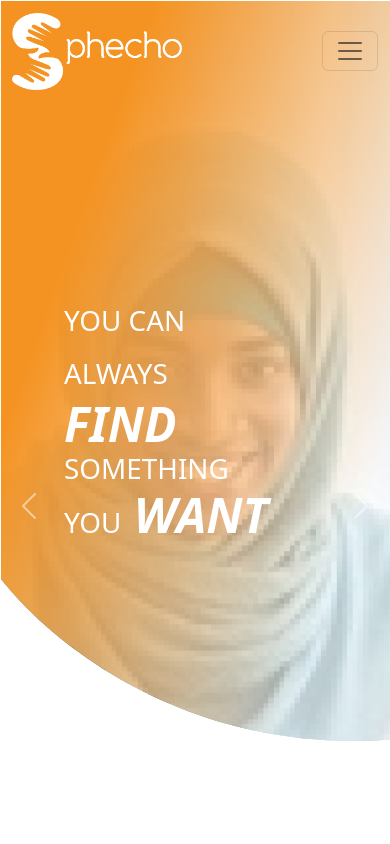
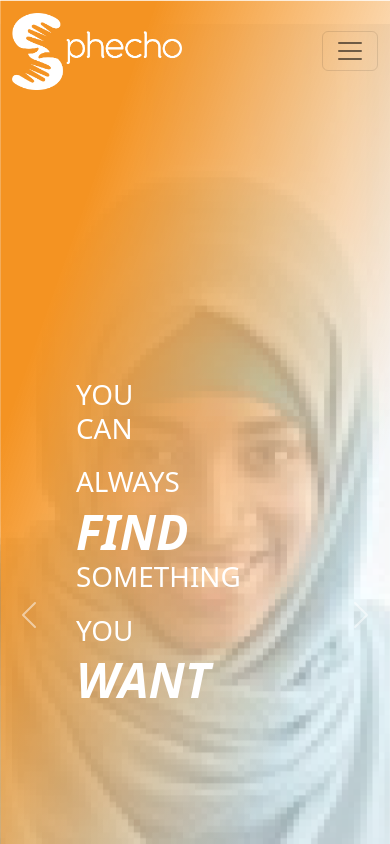
Before and after one commit to Faisal-Manzer/shop-landing-page, a React (Create React App) app: page / in a window 390 px wide. Shown: the top 844 px of the page. Built offline with nearby package versions, Linux system fonts and the light colour scheme.

Commit message:
fix(banner): banner larger responsive resolved

```diff
--- a/src/shop/Shop.tsx
+++ b/src/shop/Shop.tsx
@@ -111,10 +111,27 @@ const NavBar = () => {
 const Banner = () => {
   return (
     <div
-      className="banner-container position: relative"
-      style={{ height: "130vh", width: "100wh" }}
+      className="banner-container position-relative"
+      style={{ height: "130vh", width: "100%" }}
     >
-      <div className="clip-container position-relative">
+      <svg
+        id="svgPath"
+        viewBox="0 0 1438 693"
+        fill="none"
+        xmlns="http://www.w3.org/2000/svg"
+      >
+        <defs>
+          <clipPath id="clipPath" clipPathUnits="objectBoundingBox">
+            <path
+              transform="scale(0.001390820584, 0.00144300144)"
+              d="M153 598C56.6 601.2 56.5 630 0.5 660V0.5H1437.5V566C1413.05 580.421 1210.85 695.396 1066.5 692C913.885 688.409 817.872 566 758 566C641.5 566 550.202 680 465.5 680C341.5 680 273.5 594 153 598Z"
+              stroke="black"
+            />
+          </clipPath>
+        </defs>
+      </svg>
+
+      <div className="clip-container w-100 position-relative">
         <Carousel>
           <Carousel.Item>
             <img
@@ -128,7 +145,8 @@ const Banner = () => {
             </Carousel.Caption> */}
           </Carousel.Item>
         </Carousel>
-        <h1 className="banner-title">
+        <div className="banner-title">
+          <h1 className="container">
             YOU CAN ALWAYS
             <i>
               <b style={{ fontSize: "3rem" }}> FIND</b>
@@ -139,6 +157,7 @@ const Banner = () => {
               <b style={{ fontSize: "3rem" }}> WANT</b>
             </i>
           </h1>
+        </div>
       </div>
     </div>
   );
--- a/src/shop/shop.scss
+++ b/src/shop/shop.scss
@@ -24,8 +24,8 @@ $primary: #f49322;
 .banner-title {
   position: absolute;
   z-index: 80;
-  top: 43%;
-  width: 60%;
+  top: 40%;
+  width: 100%;
   padding: 0rem 4rem;
   color: white;
 }
@@ -36,7 +36,7 @@ $primary: #f49322;
   }
   .banner-title {
     top: 30%;
-    width: 90%;
+    width: 30%;
   }
   .search-container {
     display: none;
@@ -49,17 +49,21 @@ $primary: #f49322;
 }
 
 .coursel-img {
-  height: 120vh;
+  height: 140vh;
   width: 100%;
   object-fit: cover;
+}
+
+#svgPath {
+  height: 0;
+  width: 0;
 }
 
 .banner-container {
   position: relative;
   overflow: hidden;
-  clip-path: path(
-    "M422.5 736.173C203.3 765.978 55.1667 648.085 1 578.914V1H1443V760C1357 710.324 1254.5 637.5 1082.5 637.5C974.466 637.5 696.5 698.916 422.5 736.173Z"
-  );
+  width: 100%;
+  clip-path: url(#clipPath);
 }
 
 .banner-container::after {
```
Lines whose indentation alone changed are shown as unchanged.
